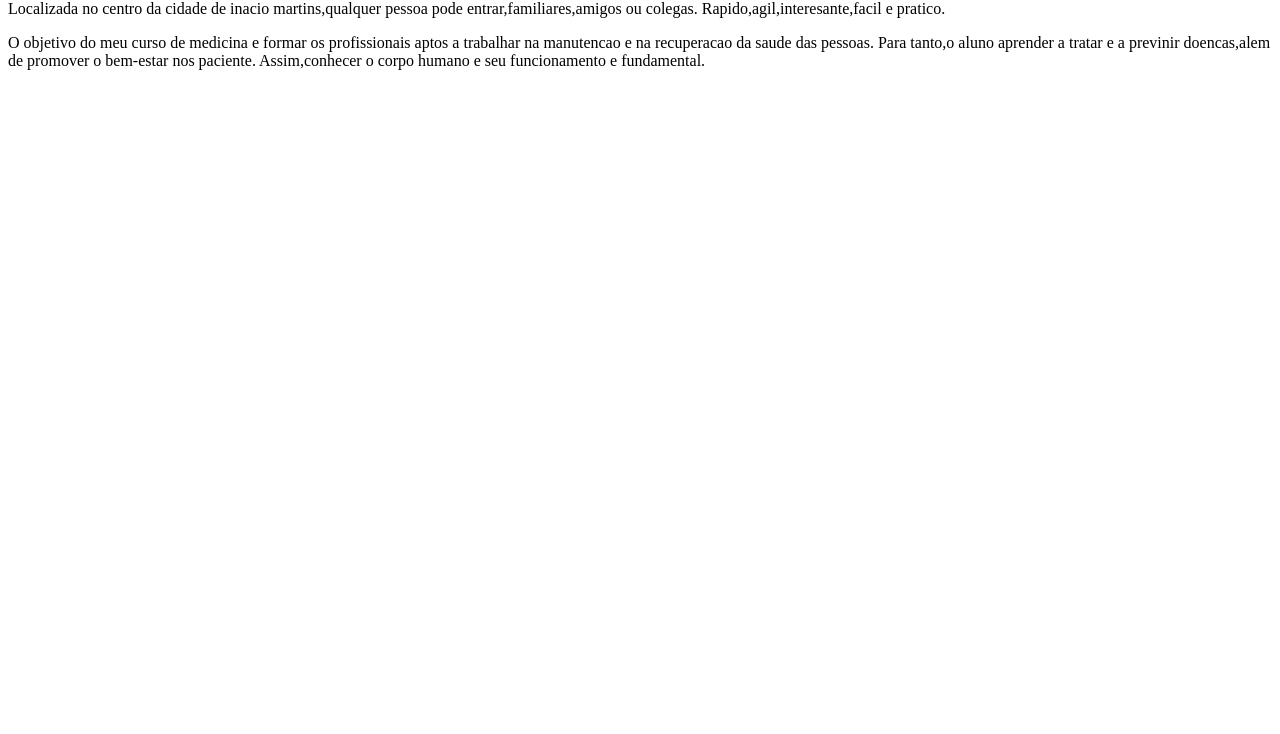
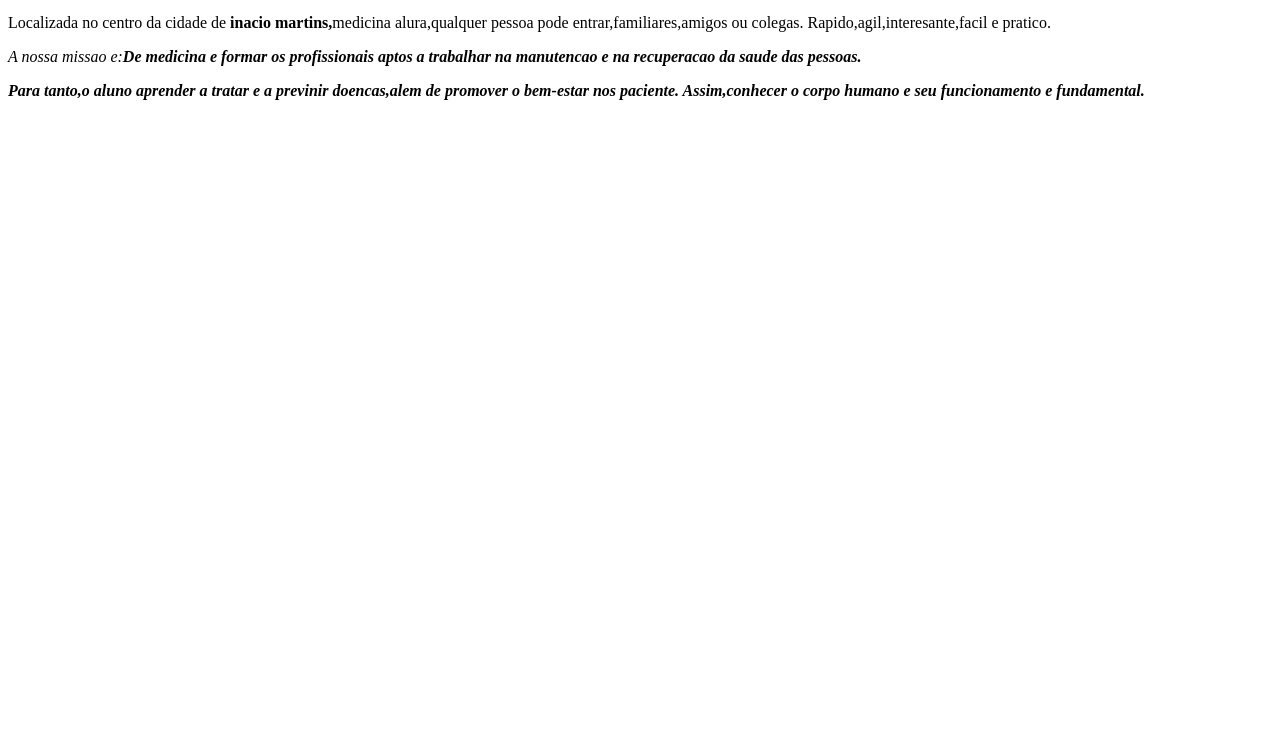
Before and after one commit to bivivian/curso4-site, a plain HTML site: page index.html in a window 1280 px wide. Shown: the part 66-800 px from the top of the page. Drawn offline with Linux system fonts and the light colour scheme.

Commit message:
Update index.html

```diff
--- a/index.html
+++ b/index.html
@@ -1,7 +1,15 @@
-<h1>Medicina</h1>
+<!DOCTYPE html>
+<html lang="pt-br">
+   <head>
+  <title> Medicina</title>
 
-<p>Localizada no centro da cidade de inacio martins,qualquer pessoa pode entrar,familiares,amigos ou colegas.
+  <boby>
+     <h1>Medicina</h1>
+
+<p>Localizada no centro da cidade de <strong> inacio martins,</strong>medicina alura,qualquer pessoa pode entrar,familiares,amigos ou colegas.
 Rapido,agil,interesante,facil e pratico.</p>
-<p>O objetivo do meu curso de medicina e formar os profissionais aptos a trabalhar na manutencao e na recuperacao da saude das pessoas.
-Para tanto,o aluno aprender a tratar e a previnir doencas,alem de promover o bem-estar nos paciente.
+
+<p><em>A nossa missao e:<strong>De medicina e formar os profissionais aptos a trabalhar na manutencao e na recuperacao da saude das pessoas.
+
+<p>Para tanto,o aluno aprender a tratar e a previnir doencas,alem de promover o bem-estar nos paciente.
 Assim,conhecer o corpo humano e seu funcionamento e fundamental.</p>
```
